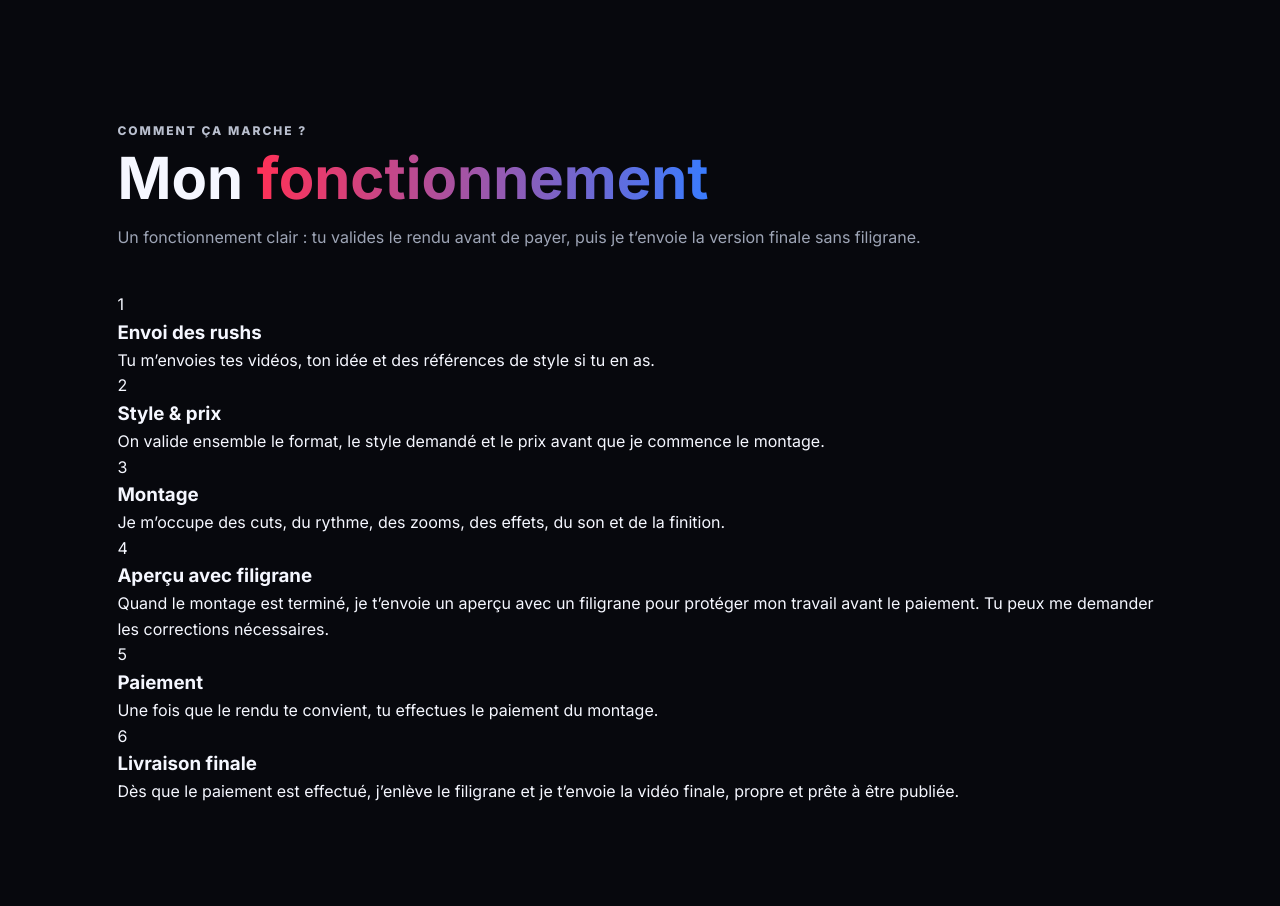
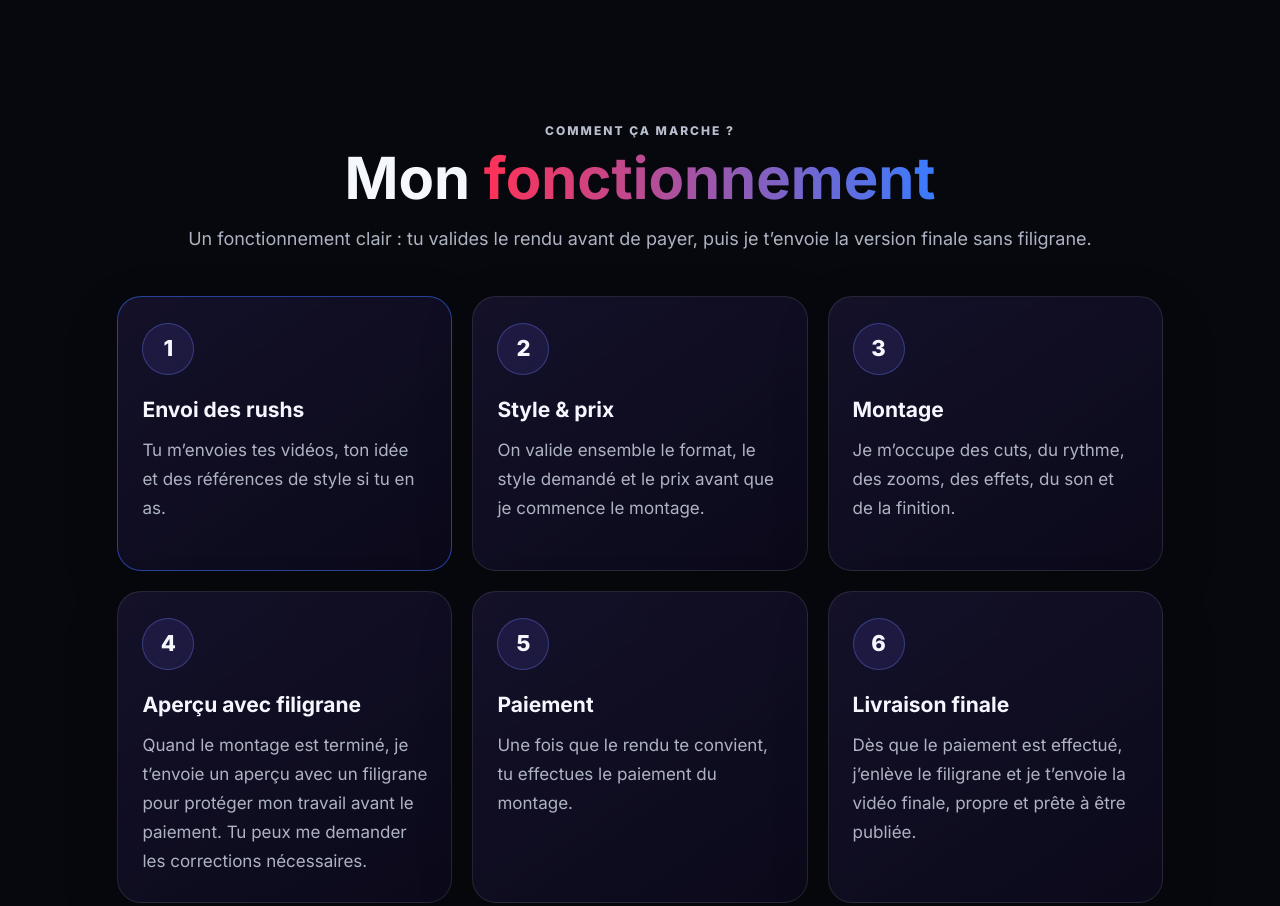
Before and after one commit to MrEskoo/mreskoo-portfolio, a plain HTML site: page index.html in a window 1280 px wide. Shown: the part 1360-2266 px from the top of the page. Drawn offline with Linux system fonts and the light colour scheme.

Commit message:
Add files via upload

```diff
--- a/style.css
+++ b/style.css
@@ -24,7 +24,7 @@ h1 span,h2 span{background:linear-gradient(90deg,#ff3157,#397cff);-webkit-backgr
 .glass-card h3{font-size:22px;margin-bottom:12px}.glass-card p{color:#aeb3c2}
 .stats{display:grid;grid-template-columns:1fr 1fr;gap:14px}.stat{padding:23px}.stat strong{display:block;font-size:18px}.stat small{color:#8f96a8}
 .projects{display:grid;grid-template-columns:repeat(2,1fr);gap:20px}.project-card{overflow:hidden;border:1px solid rgba(255,255,255,.09);border-radius:20px;background:#0c0e15;transition:.3s}.project-card:hover{transform:translateY(-5px);border-color:rgba(80,120,255,.4)}
-.video-thumb{height:300px;display:grid;place-items:center;background:linear-gradient(135deg,#151721,#101a35 50%,#24101a);position:relative}
+.video-player{width:100%;aspect-ratio:16/9;background:#000;overflow:hidden;border-bottom:1px solid rgba(255,255,255,.06)}.video-player iframe{display:block;width:100%;height:100%;border:0}.video-thumb{height:300px;display:grid;place-items:center;background:linear-gradient(135deg,#151721,#101a35 50%,#24101a);position:relative}
 .video-thumb:after{content:"";position:absolute;inset:0;background:radial-gradient(circle at 50% 50%,rgba(55,110,255,.25),transparent 50%)}
 .play{position:relative;z-index:1;width:68px;height:68px;border-radius:50%;display:grid;place-items:center;background:rgba(255,255,255,.12);backdrop-filter:blur(8px);font-size:22px}
 .project-info{padding:23px}.project-info h3{margin:7px 0 14px}.project-link{color:#6f9cff;font-weight:700;font-size:14px}.empty{min-height:390px;display:grid;place-items:center;text-align:center;padding:30px}.empty-icon{font-size:50px;color:#6179c7}
@@ -36,3 +36,67 @@ footer{border-top:1px solid rgba(255,255,255,.08);padding:45px 8%;display:flex;a
 #toast{position:fixed;bottom:25px;left:50%;transform:translate(-50%,20px);padding:12px 18px;border-radius:10px;background:#151a27;border:1px solid rgba(255,255,255,.12);opacity:0;pointer-events:none;transition:.3s;font-size:13px;z-index:50}#toast.show{opacity:1;transform:translate(-50%,0)}
 @media(max-width:800px){nav{display:none}.menu-btn{display:block}.navbar.open nav{display:flex;position:absolute;top:72px;left:0;right:0;flex-direction:column;padding:20px 8%;background:#080a10;border-bottom:1px solid rgba(255,255,255,.08)}h1{letter-spacing:-2.5px}.about-grid,.projects,.pricing,.contact-grid{grid-template-columns:1fr}.hero{padding-top:130px}.section{padding-top:80px;padding-bottom:80px}footer{flex-direction:column;align-items:flex-start}}
 @media(max-width:500px){.hero-text{font-size:16px}.buttons .btn{width:100%}.contact-row{grid-template-columns:1fr auto}.contact-row strong{grid-column:1/2}.contact-row b{grid-column:2;grid-row:1/3}.stats{gap:10px}.glass-card{padding:22px}}
+
+
+/* Section Fonctionnement */
+.process-section .section-title > p:last-child{
+  max-width: 1050px;
+  margin: 14px auto 0;
+  color:#aeb3c2;
+  font-size:18px;
+}
+.process-section .section-title{
+  text-align:center;
+}
+.process-grid{
+  display:grid;
+  grid-template-columns:repeat(3,1fr);
+  gap:20px;
+}
+.process-card{
+  min-height:275px;
+  padding:26px 24px;
+  border:1px solid rgba(255,255,255,.10);
+  border-radius:24px;
+  background:linear-gradient(145deg,rgba(31,25,65,.55),rgba(12,10,29,.82));
+  box-shadow:0 20px 60px rgba(0,0,0,.14);
+  transition:.3s ease;
+}
+.process-card:hover{
+  transform:translateY(-5px);
+  border-color:rgba(80,120,255,.42);
+  box-shadow:0 25px 70px rgba(40,80,255,.12);
+}
+.process-card:first-child{
+  border-color:rgba(61,112,255,.55);
+}
+.process-number{
+  width:52px;
+  height:52px;
+  display:grid;
+  place-items:center;
+  border-radius:50%;
+  margin-bottom:18px;
+  background:rgba(61,56,145,.25);
+  border:1px solid rgba(111,130,255,.35);
+  font-size:22px;
+  font-weight:800;
+}
+.process-card h3{
+  font-size:21px;
+  margin-bottom:10px;
+}
+.process-card p{
+  color:#aeb3c2;
+  font-size:17px;
+  line-height:1.7;
+}
+@media(max-width:900px){
+  .process-grid{grid-template-columns:1fr 1fr}
+}
+@media(max-width:600px){
+  .process-grid{grid-template-columns:1fr}
+  .process-card{min-height:auto;padding:24px 22px}
+  .process-card p{font-size:16px}
+  .process-section .section-title > p:last-child{font-size:16px}
+}
```
